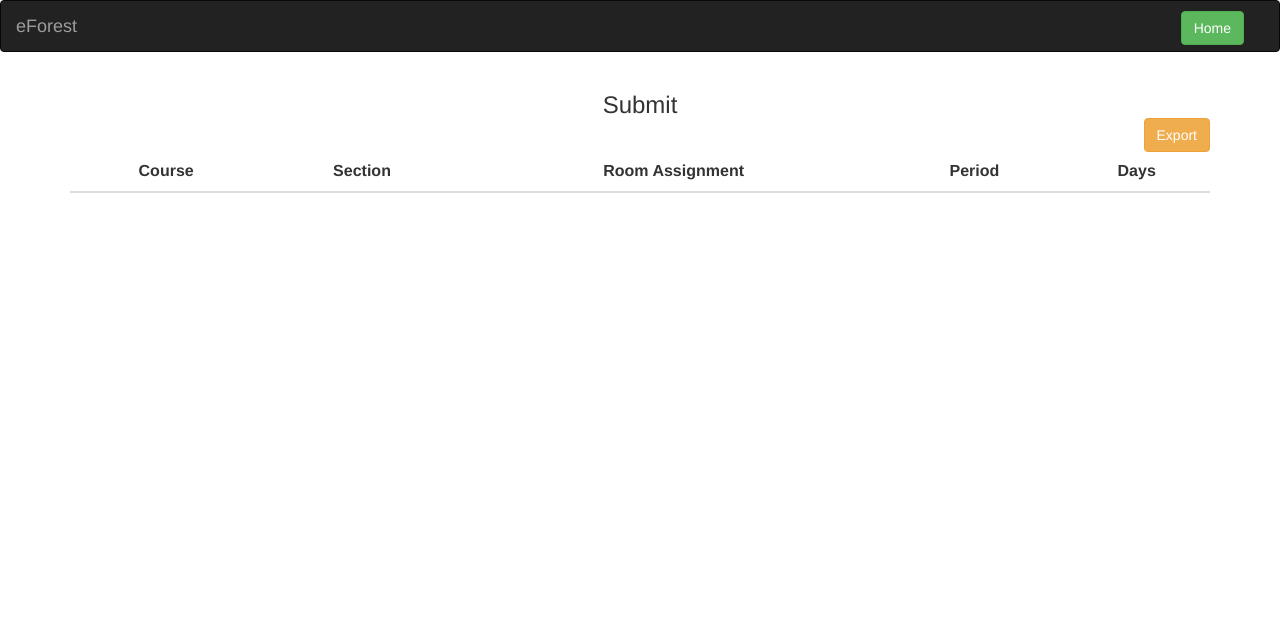
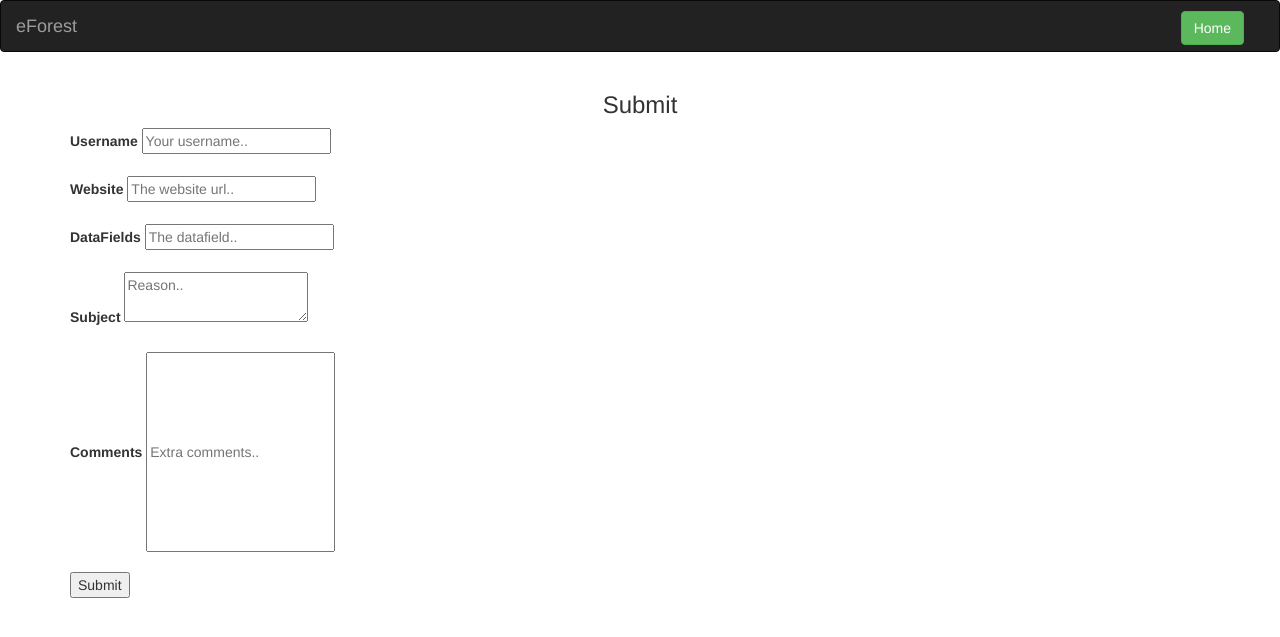
Before and after one commit to eliotb26/bee-careful, a Flask app: template templates/Submit.html in a window 1280 px wide. Shown: the top 637 px of the page. Run offline with Flask 2, Linux system fonts and the light colour scheme; the template is opened without the code that fills it, so the values that code supplies are empty; some libraries are stand-ins or nearby versions.

Commit message:
Submit file updated

```diff
--- a/templates/Submit.html
+++ b/templates/Submit.html
@@ -44,57 +44,38 @@ tr > * { /*headers & table elements*/
       <button class="btn btn-success"><a href="/" id="login">Home</a></button>
     </ul>
   </nav>
+
+
   <div class="container">
     <h3>
       <span><center>Submit</center></span>
-      <a href="/export">
-        <button class="btn btn-warning pull-right">Export</button>
-      </a>
     </h3>
   </div>
-  <div class="container" vertical-align="middle">
-    <table class="table">
-      <thead>
-        <tr>
-          <th scope="col">Course</th>
-          <th scope="col">Section</th>
-          <th scope="col">Room Assignment</th>
-          <th scope="col">Period</th>
-          <th scope="col">Days</th>
-        </tr>
-      </thead>
-      <tbody>
-        {% for course in courseDict %}
-          {% for courseDetails in courseDict[course] %}
-            <tr>
-            {% if loop.index == 1 %}
-              <td rowspan="{{courseDict[course]|length}}" valign="middle" halign="middle">{{course}}</td>
-            {% endif %}
-            <td>{{courseDetails['section']}}</td>
-            <td>{{courseDetails['room']}}</td>
-            <td>{{courseDetails['startTime']}}-{{courseDetails['endTime']}}</td>
-            <!-- {% set daysStr = "" %}
-            {% for day in courseDetails['days'] %}
-              {% if day == 1 %}
-                {{ daysStr|join("M") }}
-              {% elif day == 2 %}
-                {{ daysStr|join("T") }}
-              {% elif day == 3 %}
-                {{ daysStr|join("W") }}
-              {% elif day == 4 %}
-                {{ daysStr|join("R") }}
-              {% elif day == 5 %}
-                {{ daysStr|join("F") }}
-              {% endif %}
-            {% endfor %}
-            <td>{{daysStr}}</td> -->
-            <td>{{courseDetails['days']}}</td>
-            </tr>
-          {% endfor %}
-        {% endfor %}
-      </tbody>
-    </table>
-  </div>
+  <div class="container">
+  <form action="action_page.php">
+
+    <label for="username">Username</label>
+    <input type="text" id="username" name="name" placeholder="Your username.."><br></br>
+
+    <label for="website">Website</label>
+    <input type="text" id="website" name="webname" placeholder="The website url.."><br></br>
+
+    <label for="datafields">DataFields</label>
+    <input type="text" id="datafields" name="datatypes" placeholder="The datafield.."><br></br>
+
+    <label for="Subject">Subject</label>
+    <textarea id="subject" name="subject" placeholder="Reason.." style="height:50px"></textarea><br></br>
+
+    <label for="comments">Comments</label>
+    <input type="text" id="comment" name="comments" placeholder="Extra comments.." style="height:200px"></textarea><br></br>
+
+    <input type="submit" value="Submit">
+
+  </form>
+</div>
+
+
+
   </div>
 </body>
 </html>
```
